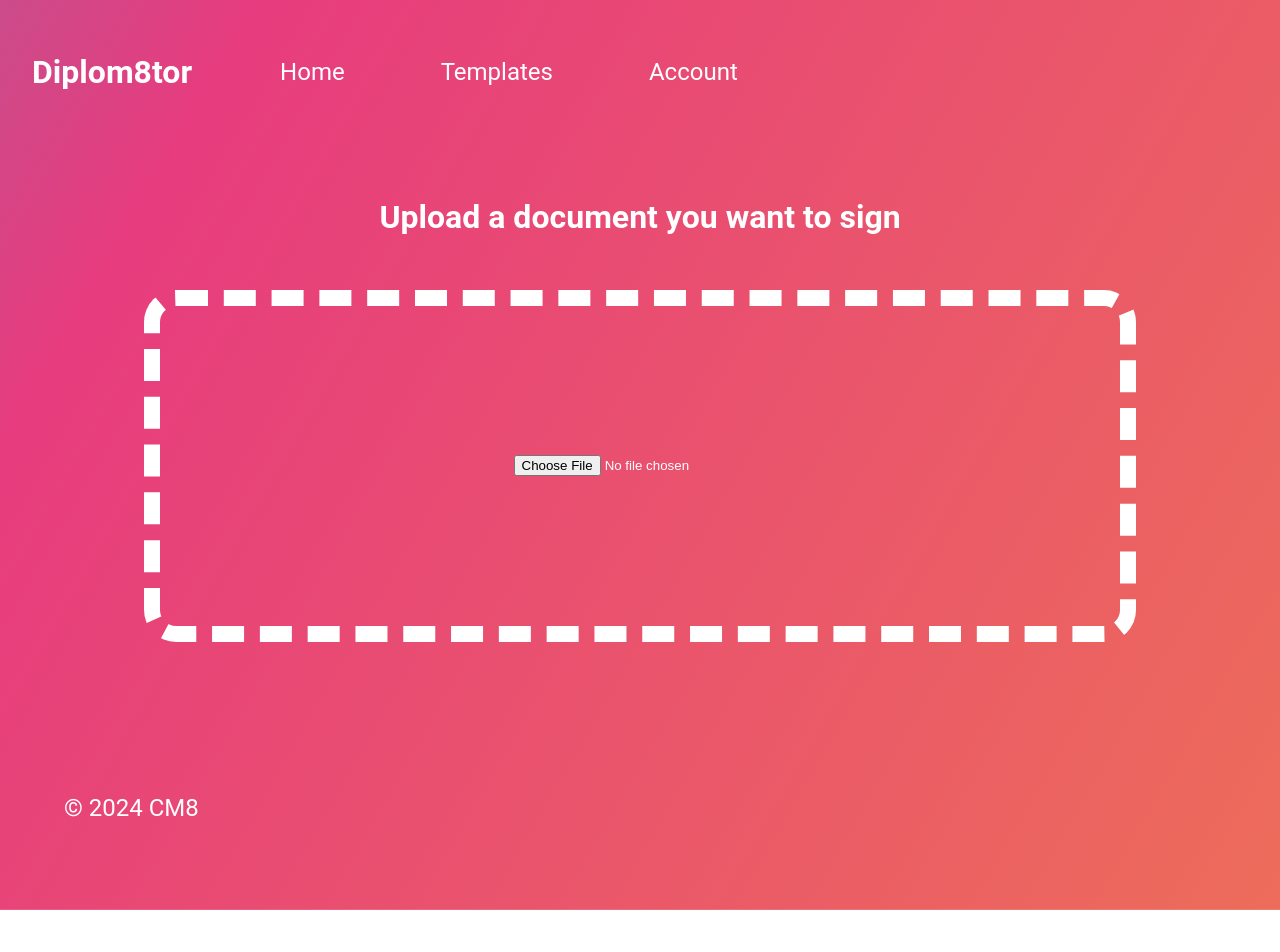
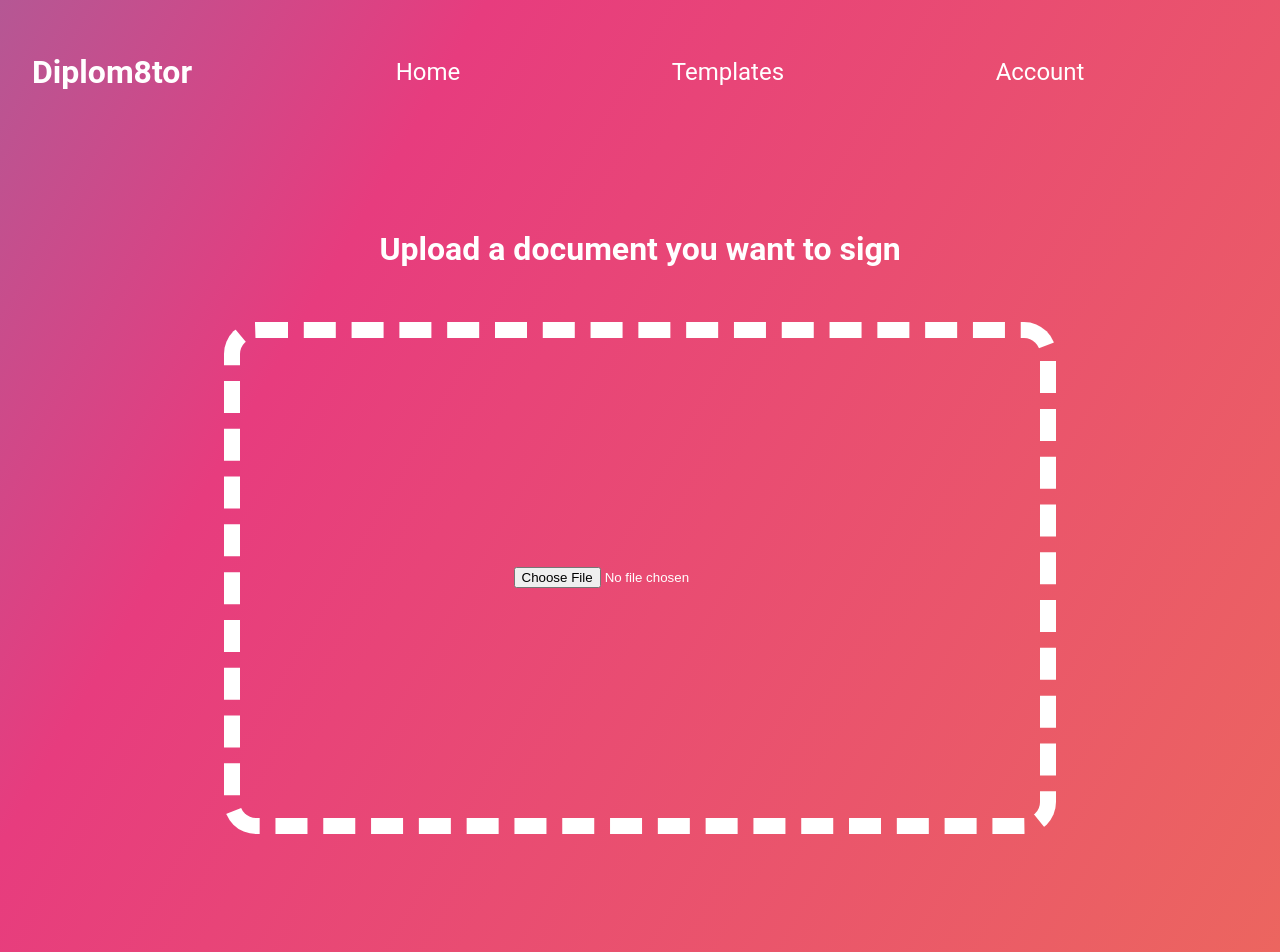
Before and after one commit to matejgadzo/diplom8r, a React (Create React App) app: page / in a window 1280 px wide. Shown: the top 952 px of the page. Before the commit the page ends 910 px from the top, so only its background shows below. Built offline with nearby package versions, Linux system fonts and the light colour scheme.

Commit message:
style for deploy

```diff
--- a/src/App.scss
+++ b/src/App.scss
@@ -22,22 +22,22 @@ a, a:visited, a:hover, a:active {
   flex-flow: column;
   font-family: 'Roboto', sans-serif;
   flex: 0 1 auto;
-  height: 100%;
   background: linear-gradient(-60deg, #ee7752, #e73c7e, #23a6d5, #23d5ab);
   background-size: 400%;
   animation: gradient 10s ease infinite;
   color: $text-color;
   .header {
     height: 100%;
-    padding: 2rem 0 2rem 2rem;
+    padding: 2rem;
     display: flex;
     align-items: center;
+    flex-flow: row;
     .menu {
       list-style: none;
       display: flex;
       width: 100%;
       align-items: center;
-      margin: auto;
+      justify-content: space-evenly;
       .menuLink {
         text-decoration: none;
       }
@@ -45,10 +45,10 @@ a, a:visited, a:hover, a:active {
         cursor: pointer;
         font-size: 1.5em;
         padding: 0 2em 0 2em;
-        transition: font-size 300ms ease;
+        transition: transform 150ms ease;
         &:hover {
           color: $highlight-color;
-          font-size: 2em;
+          transform: scale(1.3);
         }
       }
     }
@@ -57,11 +57,14 @@ a, a:visited, a:hover, a:active {
     display: flex;
     flex-direction: column;
     align-items: center;
+    padding: 2em;
     .container {
       display: flex;
       flex-direction: column;
       align-items: center;
-      padding: 2em 0 2em 0;
+      padding: 2em;
+      width: 100%;
+      height: 60%;
       .title {
         font-size: 2em;
       }
@@ -71,21 +74,24 @@ a, a:visited, a:hover, a:active {
         align-items: center;
         justify-content: center;
         margin: 2em 0 2em 0;
-        width: 60em;
-        height: 20em;
         border: 1em dashed $text-color;
         border-radius: 2em;
+        width: 50rem;
+        height: 30rem;
+        transition: transform 300ms ease;
         &:hover {
           border-color: $highlight-color;
-          border-width: 1.25em;
+          transform: scale(1.1);
         }
       }
     }
   }
   .footer {
     display: flex;
-    flex: 2 2 30%;
-    padding: 4rem;
+
+    flex-direction: row;
+    justify-content: center;
+    padding: 3rem;
     .footerText {
       font-size: 1.5em;
     }
--- a/src/index.tsx
+++ b/src/index.tsx
@@ -1,4 +1,3 @@
-import React from 'react';
 import ReactDOM from 'react-dom/client';
 import './index.css';
 import App from './App';
@@ -14,7 +13,4 @@ root.render(
   </Router>
 );
 
-// If you want to start measuring performance in your app, pass a function
-// to log results (for example: reportWebVitals(console.log))
-// or send to an analytics endpoint. Learn more: https://bit.ly/CRA-vitals
 reportWebVitals();
```
Also changed, not shown: src/Account/Account.tsx (added, +10 -0 lines).
